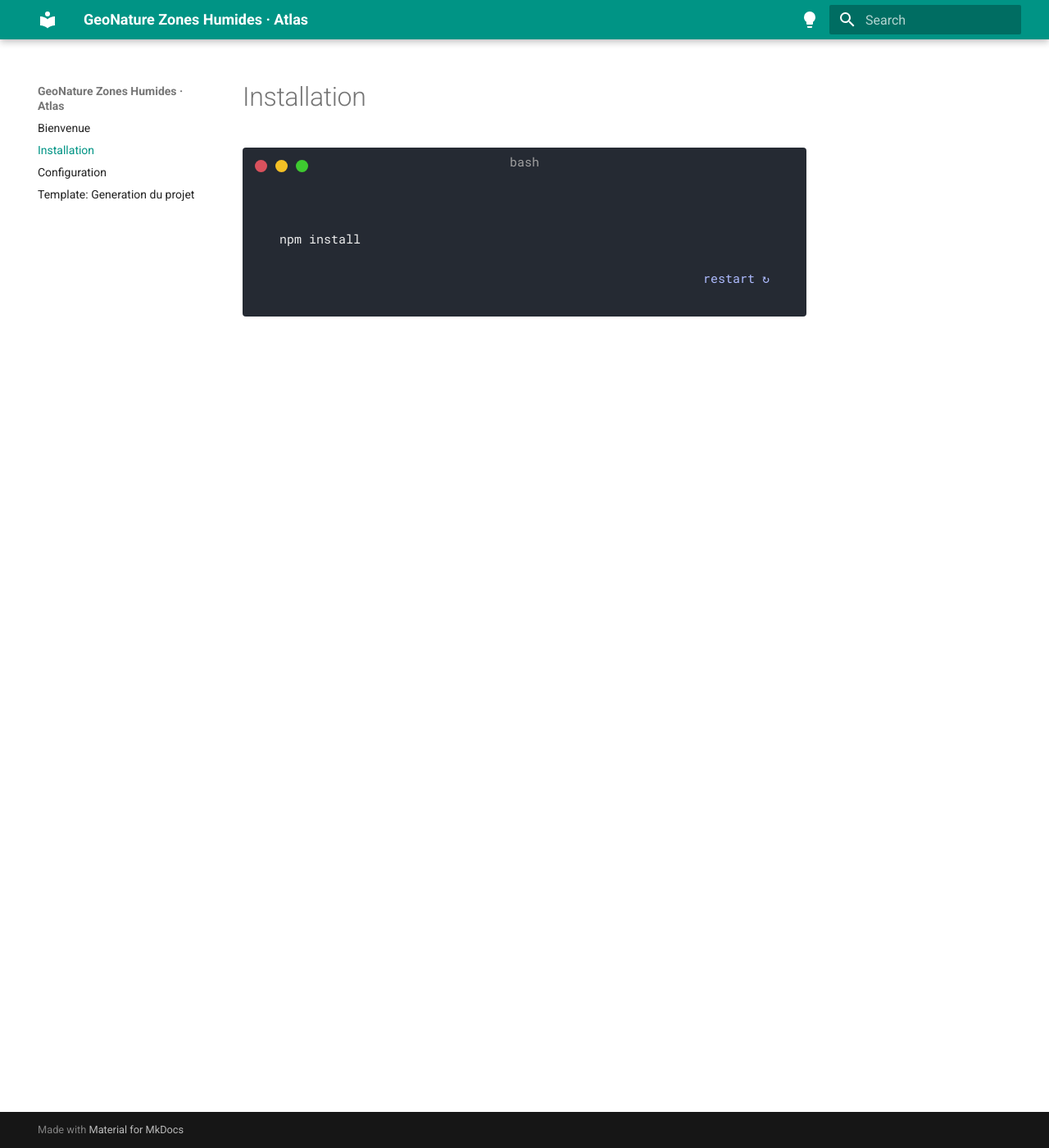
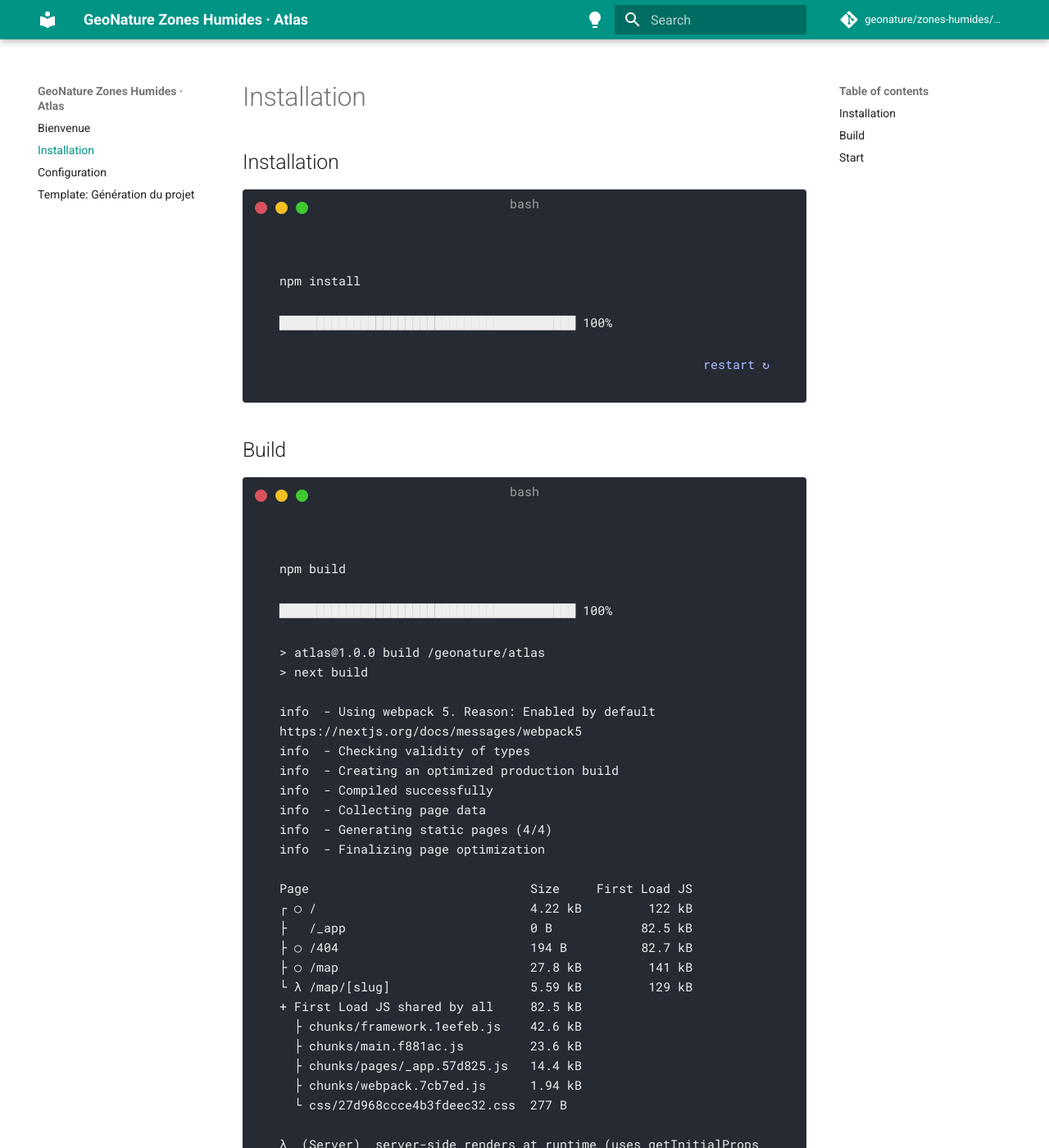
Before and after one commit to naturalsolutions/GeoNature-ZH-atlas, an MkDocs documentation site: the page built from docs/installation.md, in a window 1280 px wide and 1400 px high. Shown: the whole window at 82% size. Built offline with MkDocs 1.6.1 and Material for MkDocs 9.7.7, drawn with Linux system fonts in a browser that asks for light colours; comment, search, counter and statistics services are not loaded; some of the changed text lies outside the part shown.

````diff
--- a/docs/css/custom.css
+++ b/docs/css/custom.css
@@ -1,3 +1,10 @@
+a.external-link::after {
+  /* \00A0 is a non-breaking space
+        to make the mark be on the same line as the link
+    */
+  content: '\00A0[↪]';
+}
+
 .termynal-comment {
   color: #4a968f;
   font-style: italic;
--- a/docs/installation.md
+++ b/docs/installation.md
@@ -1,9 +1,69 @@
-# Installation
+## Installation
 
 <div class="termy">
 
 ```console
 npm install
+
+---> 100%
 ```
 
 </div>
+
+## Build
+
+<div class="termy">
+
+```console
+npm build
+
+---> 100%
+
+> atlas@1.0.0 build /geonature/atlas
+> next build
+
+info  - Using webpack 5. Reason: Enabled by default https://nextjs.org/docs/messages/webpack5
+info  - Checking validity of types
+info  - Creating an optimized production build
+info  - Compiled successfully
+info  - Collecting page data
+info  - Generating static pages (4/4)
+info  - Finalizing page optimization
+
+Page                              Size     First Load JS
+┌ ○ /                             4.22 kB         122 kB
+├   /_app                         0 B            82.5 kB
+├ ○ /404                          194 B          82.7 kB
+├ ○ /map                          27.8 kB         141 kB
+└ λ /map/[slug]                   5.59 kB         129 kB
++ First Load JS shared by all     82.5 kB
+  ├ chunks/framework.1eefeb.js    42.6 kB
+  ├ chunks/main.f881ac.js         23.6 kB
+  ├ chunks/pages/_app.57d825.js   14.4 kB
+  ├ chunks/webpack.7cb7ed.js      1.94 kB
+  └ css/27d968ccce4b3fdeec32.css  277 B
+
+λ  (Server)  server-side renders at runtime (uses getInitialProps or getServerSideProps)
+○  (Static)  automatically rendered as static HTML (uses no initial props)
+●  (SSG)     automatically generated as static HTML + JSON (uses getStaticProps)
+   (ISR)     incremental static regeneration (uses revalidate in getStaticProps)
+```
+
+</div>
+
+## Start
+
+<div class="termy">
+
+```console
+npm start
+
+---> 100%
+
+> atlas@1.0.0 start /geonature/atlas
+> next start
+
+ready - started server on 0.0.0.0:3000, url: http://localhost:3000
+```
+
+</div>
--- a/mkdocs.yml
+++ b/mkdocs.yml
@@ -1,4 +1,8 @@
 site_name: GeoNature Zones Humides · Atlas
+
+repo_name: geonature/zones-humides/atlas
+repo_url: https://gitlab.com/natural-solutions/geonature/zones-humides/atlas
+
 theme:
   name: material
   palette:
@@ -45,4 +49,4 @@
   - Bienvenue: index.md
   - Installation: installation.md
   - Configuration: configuration.md
-  - 'Template: Generation du projet': template.md
+  - 'Template: Génération du projet': template.md
--- a/package.json
+++ b/package.json
@@ -18,11 +18,11 @@
     "@emotion/styled": "^11.3.0",
     "@material-ui/core": "^5.0.0-alpha.34",
     "@material-ui/icons": "^4.11.2",
-    "axios": "^0.21.1",
+    "axios": "^0.21.4",
     "js-yaml": "^4.1.0",
     "leaflet": "^1.7.1",
     "leaflet.fullscreen": "^2.0.0",
-    "next": "^11.0.0",
+    "next": "^11.1.3",
     "react": "^17.0.2",
     "react-dom": "^17.0.2",
     "react-leaflet": "^3.2.0",
````
Also changed, not shown: docs/configuration.md (+26 -1 lines), docs/index.md (+11 -2 lines), docs/template.md (+5 -1 lines), next-env.d.ts, 1 other file.
